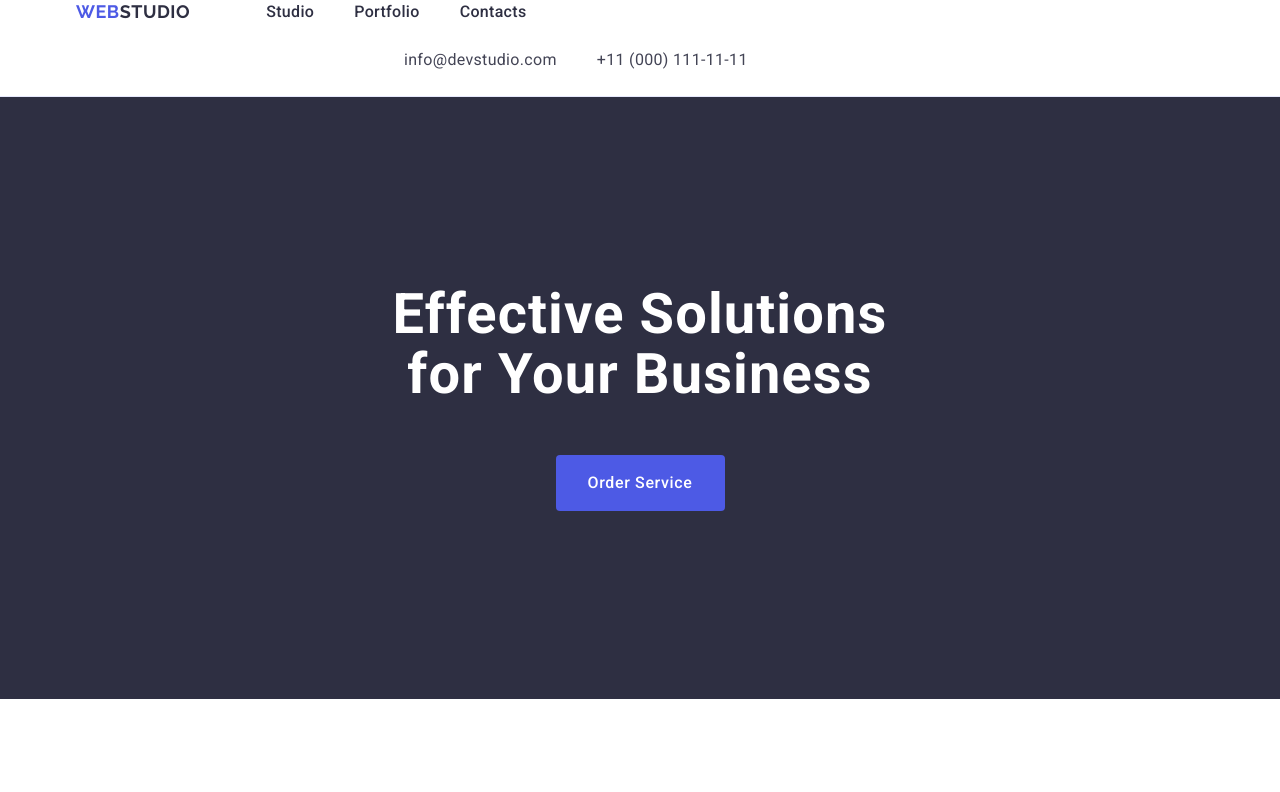
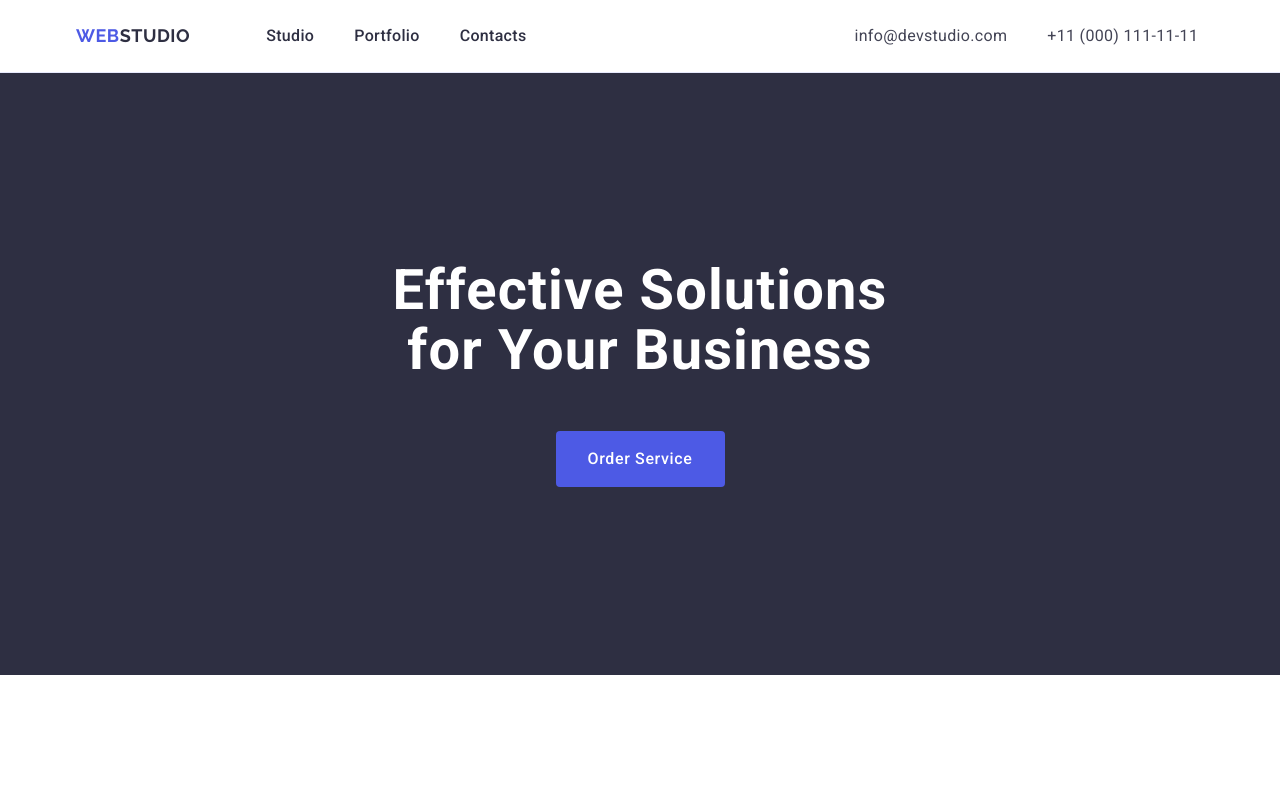
Before and after one commit to Bmyourname/goit-markup-hw-03-main, a plain HTML site: page index.html in a window 1280 px wide. Shown: the top 792 px of the page. Drawn offline with nearby package versions, Linux system fonts and the light colour scheme.

Commit message:
Update styles.css

```diff
--- a/css/styles.css
+++ b/css/styles.css
@@ -66,6 +66,10 @@ p {
 
 .header-page {
     border-bottom: 1px solid #e7e9fc;
+}
+
+.head-conteiner {
+    display: flex;
 }
 
 .logo {
```
